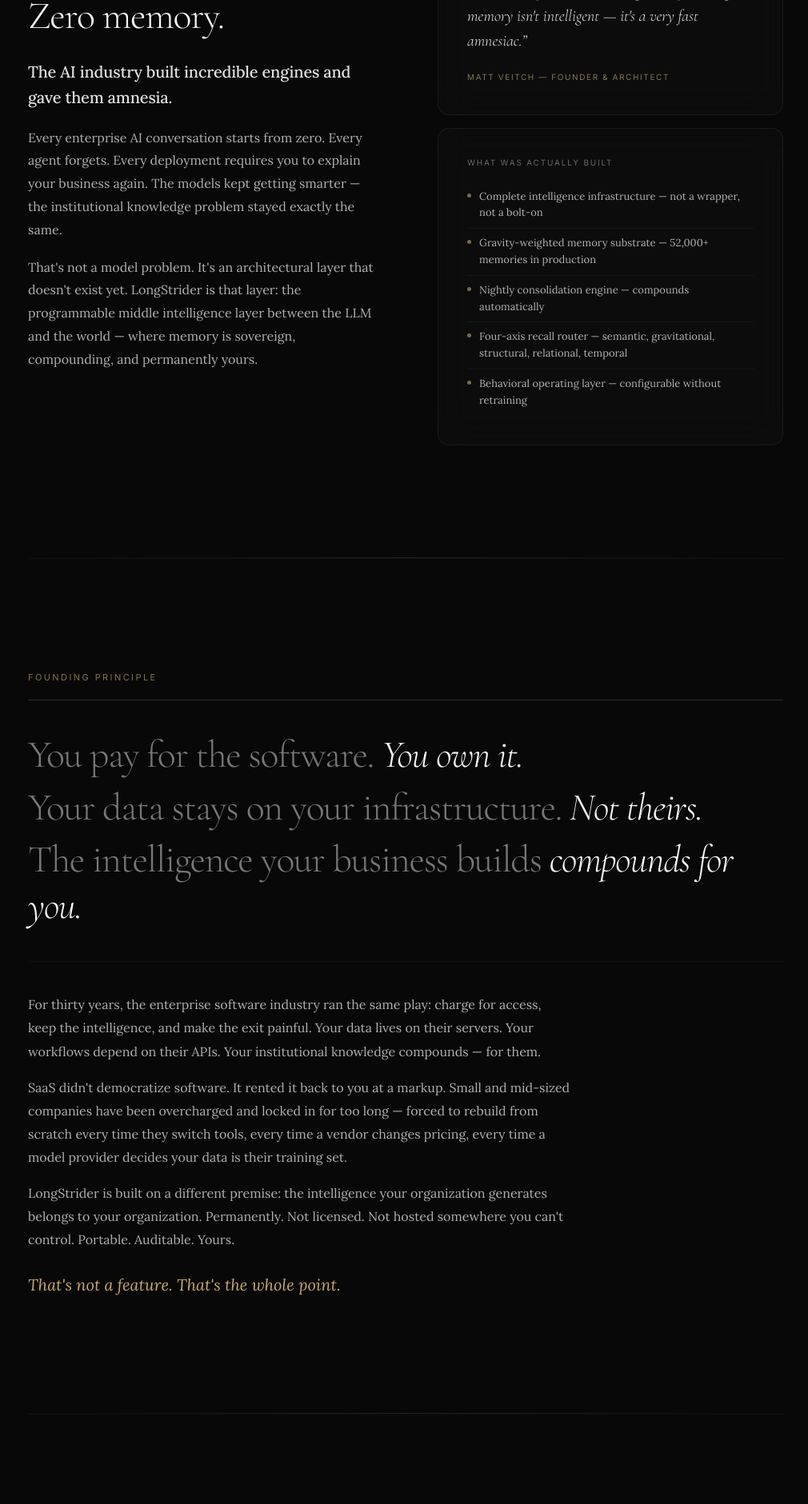
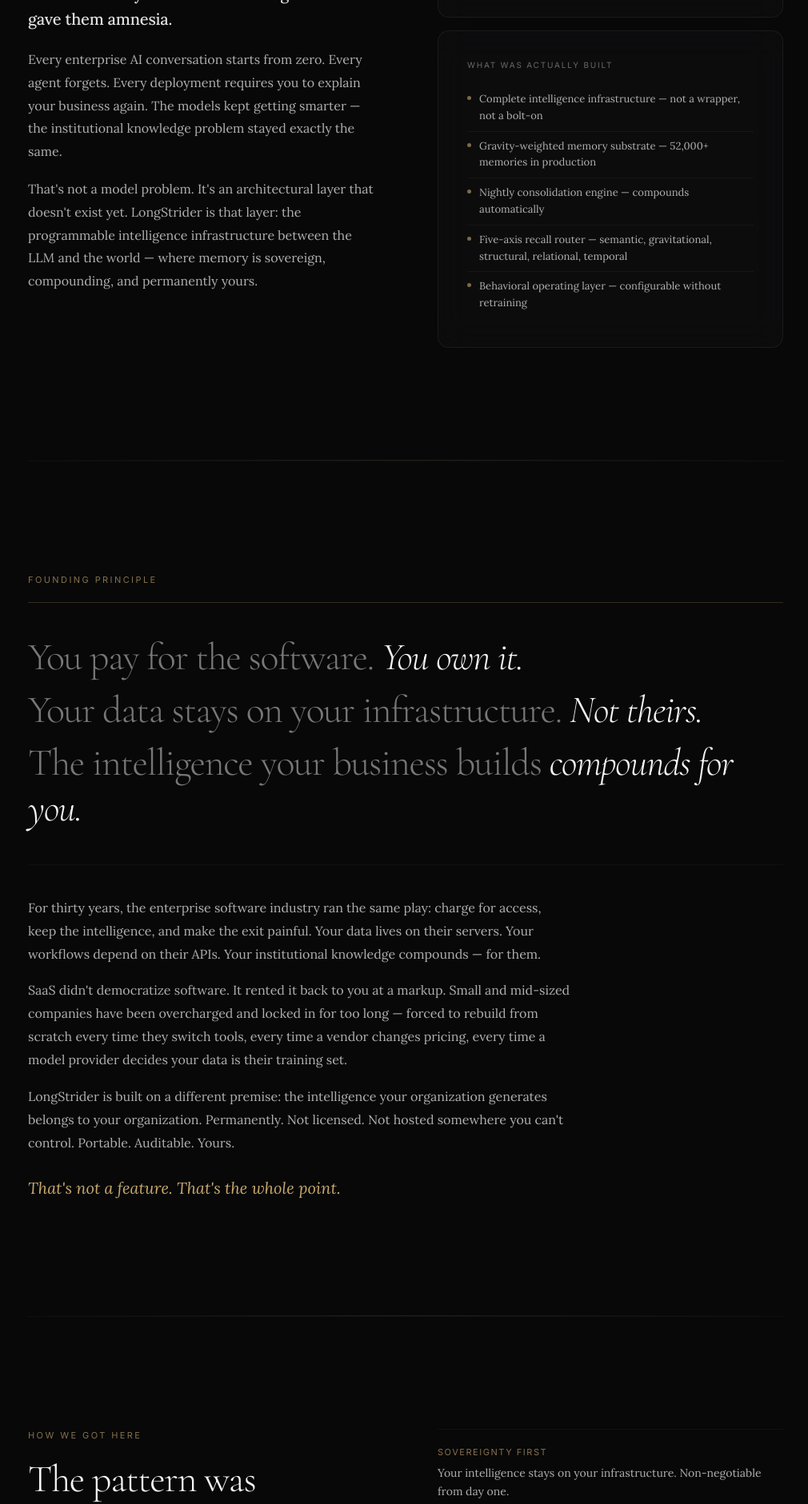
Before and after one commit to veeter2/LS-Main-Website-2026, a Next.js app: page /about in a window 1280 px wide. Shown: the part 880-2761 px from the top of the page at 80% size, without its empty margins (133-1143 px from the left). Built offline with nearby package versions, Linux system fonts and the light colour scheme.

Commit message:
QA About: rewrite as team story — remove solo founder narrative, personal career timeline, self-attributed quote, Austin filler; generic team bios, new How We Got Here section

```diff
--- a/app/about/about.css
+++ b/app/about/about.css
@@ -437,38 +437,137 @@
   flex-shrink: 0;
 }
 
-/* ── Austin section ───────────────────────────────────────────── */
+/* ── Built list (replaces inline styles) ──────────────────────── */
 
-.ab-atx-section {
-  border-top: 1px solid var(--color-border-subtle);
-  padding: 48px 0;
-  display: flex;
-  align-items: center;
-  gap: 48px;
+.ab-built-label {
+  font-family: var(--font-ui);
+  font-size: 10px;
+  letter-spacing: 0.18em;
+  text-transform: uppercase;
+  color: var(--color-text-muted);
+  margin-bottom: 16px;
 }
 
-.ab-atx-mark {
-  font-family: var(--font-display);
-  font-size: clamp(48px, 7vw, 88px);
-  font-weight: 300;
-  letter-spacing: -0.04em;
-  color: rgba(200,169,110,0.10);
-  white-space: nowrap;
-  flex-shrink: 0;
-  line-height: 1;
+.ab-built-row {
+  display: flex;
+  gap: 10px;
+  align-items: flex-start;
+  padding: 8px 0;
 }
 
-.ab-atx-copy {
-  font-family: var(--font-body);
-  font-size: 15px;
-  line-height: 1.78;
-  color: var(--color-text-secondary);
-  max-width: 480px;
+.ab-built-row-border {
+  border-bottom: 1px solid var(--color-border-subtle);
 }
 
-.ab-atx-copy strong {
-  color: var(--color-text-body);
-  font-weight: 500;
+.ab-built-dot {
+  width: 5px;
+  height: 5px;
+  border-radius: 50%;
+  background: var(--color-gold);
+  opacity: 0.6;
+  flex-shrink: 0;
+  margin-top: 6px;
+}
+
+.ab-built-text {
+  font-family: var(--font-body);
+  font-size: 13px;
+  line-height: 1.6;
+  color: var(--color-text-secondary);
+}
+
+/* ── Principles list (How We Got Here section) ────────────────── */
+
+.ab-principles-list {
+  display: flex;
+  flex-direction: column;
+  gap: 0;
+}
+
+.ab-principle-item {
+  padding: 20px 0;
+  border-bottom: 1px solid var(--color-border-subtle);
+}
+
+.ab-principle-item:first-child {
+  border-top: 1px solid var(--color-border-subtle);
+}
+
+.ab-principle-item-label {
+  font-family: var(--font-ui);
+  font-size: 11px;
+  letter-spacing: 0.14em;
+  text-transform: uppercase;
+  color: var(--color-gold-dim);
+  margin-bottom: 6px;
+}
+
+.ab-principle-item-detail {
+  font-family: var(--font-body);
+  font-size: 14px;
+  line-height: 1.65;
+  color: var(--color-text-secondary);
+}
+
+/* ── Team intro / Stack intro ─────────────────────────────────── */
+
+.ab-team-intro,
+.ab-stack-intro {
+  max-width: 560px;
+}
+
+/* ── Identity initials z-index ────────────────────────────────── */
+
+.ab-identity-initials {
+  position: relative;
+  z-index: 1;
+}
+
+/* ── CTA section ──────────────────────────────────────────────── */
+
+.ab-cta-section {
+  text-align: center;
+  padding: var(--section-pad-v) 0 calc(var(--section-pad-v) * 1.5);
+}
+
+.ab-label-center {
+  justify-content: center;
+}
+
+.ab-cta-heading {
+  font-family: var(--font-display);
+  font-size: clamp(24px, 3.5vw, 42px);
+  font-weight: 300;
+  letter-spacing: -0.025em;
+  color: var(--color-text-primary);
+  margin: 0 0 40px;
+  line-height: 1.2;
+}
+
+.ab-cta-gold {
+  color: var(--color-gold);
+}
+
+.ab-cta-btn {
+  display: inline-flex;
+  align-items: center;
+  gap: 10px;
+  font-family: var(--font-body);
+  font-size: 16px;
+  font-style: italic;
+  letter-spacing: 0.04em;
+  color: var(--color-gold);
+  text-decoration: none;
+  padding: 14px 44px;
+  border: 1px solid var(--color-gold-border);
+  border-radius: 100px;
+  background: var(--color-gold-ghost);
+  transition: all 0.35s var(--ease-out);
+}
+
+.ab-cta-btn:hover {
+  background: rgba(200,169,110,0.14);
+  border-color: var(--color-gold-dim);
 }
 
 /* ── Founding Principle ───────────────────────────────────────── */
--- a/app/about/page.tsx
+++ b/app/about/page.tsx
@@ -3,36 +3,6 @@
 import './about.css';
 import Link from 'next/link';
 import { useEffect, useCallback, useRef } from 'react';
-
-// ── Frontier stops — honest, in order ────────────────────────────
-
-const FRONTIER = [
-  {
-    company: 'Mall.com',
-    role: 'Early internet pioneer',
-    detail: 'First stop in a career-long pattern: see the structural problem before the market does.',
-  },
-  {
-    company: 'Snapwire',
-    role: 'Founder',
-    detail: 'Built it. Sold it to ARGUS. Proved the pattern works.',
-  },
-  {
-    company: 'Hypergiant',
-    role: 'Senior Leadership',
-    detail: 'Enterprise AI at scale. Watched the memory problem up close.',
-  },
-  {
-    company: 'Growth Acceleration Partners',
-    role: 'Sr. Director of Technology',
-    detail: 'Still here. The funding runway that made LongStrider possible.',
-  },
-  {
-    company: 'LongStrider Systems',
-    role: 'Founder & Architect',
-    detail: '18 months. Solo build. Every line of architecture, every design decision.',
-  },
-];
 
 // ── Team ─────────────────────────────────────────────────────────
 
@@ -42,25 +12,35 @@ const TEAM = [
     name: 'Matt Veitch',
     title: 'Founder & Architect',
     identity: 'gold' as const,
-    bio: '30-year technology veteran. Serial founder. Built LongStrider solo — every edge function, every table, every design decision. He and an AI. 18 months.',
+    bio: 'Thirty years in technology across enterprise software, AI infrastructure, and two previous companies. Drives architecture and product direction.',
   },
   {
     initials: 'MB',
     name: 'Marc Boudria',
     title: 'Co-Founder, Enterprise Strategy',
     identity: 'purple' as const,
-    bio: 'Enterprise AI expert. Brought the sovereignty framing, named the Kernel, made the introductions that opened enterprise doors. Decades of domain depth.',
+    bio: 'Enterprise AI strategy and go-to-market. Brings decades of domain depth and the relationships that open enterprise doors.',
   },
   {
     initials: 'IB',
     name: 'Isabella Buzziard',
     title: 'Co-Founder, Revenue Operations',
     identity: 'neutral' as const,
-    bio: 'The operational backbone. Revenue architecture, partner relationships, and the person who kept the mission grounded every step of the way.',
+    bio: 'Revenue architecture, partner relationships, and the operational backbone that keeps the mission grounded and moving.',
   },
 ];
 
-// ── Tech stack / partners ─────────────────────────────────────────
+// ── What was built ────────────────────────────────────────────────
+
+const BUILT = [
+  'Complete intelligence infrastructure — not a wrapper, not a bolt-on',
+  'Gravity-weighted memory substrate — 52,000+ memories in production',
+  'Nightly consolidation engine — compounds automatically',
+  'Five-axis recall router — semantic, gravitational, structural, relational, temporal',
+  'Behavioral operating layer — configurable without retraining',
+];
+
+// ── Tech stack ────────────────────────────────────────────────────
 
 const STACK = [
   'Supabase',
@@ -111,19 +91,13 @@ export default function AboutPage() {
             About LongStrider
           </div>
           <h1 className="ab-hero-h1" data-reveal data-delay="1">
-            Built by a founder who got tired of watching
-            {' '}<em>AI forget everything.</em>
+            We built this because{' '}
+            <em>the problem needed solving.</em>
           </h1>
           <p className="ab-hero-lead" data-reveal data-delay="2">
-            Thirty years in tech. Five companies. One pattern: find the structural
-            problem nobody&apos;s solving at the right layer, and build the fix.
-            LongStrider is that pattern applied to the most fundamental unsolved
-            problem in AI.
+            Three people. A clear structural gap in how AI handles institutional
+            knowledge. Eighteen months of building the layer that didn&apos;t exist.
           </p>
-          <div className="ab-atx-badge" data-reveal data-delay="3">
-            <span className="ab-atx-dot" />
-            Built in Austin, Texas
-          </div>
         </div>
 
         <hr className="ab-divider" />
@@ -147,39 +121,24 @@ export default function AboutPage() {
               </p>
               <p className="ab-body" data-reveal data-delay="2">
                 That&apos;s not a model problem. It&apos;s an architectural layer that
-                doesn&apos;t exist yet. LongStrider is that layer: the programmable middle
-                intelligence layer between the LLM and the world — where memory is
-                sovereign, compounding, and permanently yours.
+                doesn&apos;t exist yet. LongStrider is that layer: the programmable
+                intelligence infrastructure between the LLM and the world — where memory
+                is sovereign, compounding, and permanently yours.
               </p>
             </div>
             <div data-reveal data-delay="2">
               <div className="ab-callout">
                 <p className="ab-callout-quote">
-                  &ldquo;AI without persistent, sovereign, compounding memory isn&apos;t
-                  intelligent — it&apos;s a very fast amnesiac.&rdquo;
+                  &ldquo;AI without persistent, sovereign, compounding memory
+                  isn&apos;t intelligent — it&apos;s a very fast amnesiac.&rdquo;
                 </p>
-                <span className="ab-callout-attr">Matt Veitch — Founder & Architect</span>
               </div>
               <div className="ab-callout" style={{ marginTop: '16px' }}>
-                <p style={{ fontFamily: 'var(--font-ui)', fontSize: '10px', letterSpacing: '0.18em', textTransform: 'uppercase', color: 'var(--color-text-muted)', marginBottom: '16px' }}>
-                  What was actually built
-                </p>
-                {[
-                  'Complete intelligence infrastructure — not a wrapper, not a bolt-on',
-                  'Gravity-weighted memory substrate — 52,000+ memories in production',
-                  'Nightly consolidation engine — compounds automatically',
-                  'Four-axis recall router — semantic, gravitational, structural, relational, temporal',
-                  'Behavioral operating layer — configurable without retraining',
-                ].map((item, i) => (
-                  <div key={i} style={{
-                    display: 'flex', gap: '10px', alignItems: 'flex-start',
-                    padding: '8px 0',
-                    borderBottom: i < 4 ? '1px solid var(--color-border-subtle)' : 'none',
-                  }}>
-                    <div style={{ width: '5px', height: '5px', borderRadius: '50%', background: 'var(--color-gold)', opacity: 0.6, flexShrink: 0, marginTop: '6px' }} />
-                    <span style={{ fontFamily: 'var(--font-body)', fontSize: '13px', lineHeight: 1.6, color: 'var(--color-text-secondary)' }}>
-                      {item}
-                    </span>
+                <p className="ab-built-label">What was actually built</p>
+                {BUILT.map((item, i) => (
+                  <div key={i} className={`ab-built-row${i < BUILT.length - 1 ? ' ab-built-row-border' : ''}`}>
+                    <div className="ab-built-dot" />
+                    <span className="ab-built-text">{item}</span>
                   </div>
                 ))}
               </div>
@@ -236,35 +195,43 @@ export default function AboutPage() {
 
         <hr className="ab-divider" />
 
-        {/* ══ THE FRONTIER PATTERN ═══════════════════════════════════ */}
+        {/* ══ HOW WE GOT HERE ════════════════════════════════════════ */}
         <section className="ab-section">
           <div className="ab-grid">
             <div>
-              <span className="ab-label" data-reveal>The Founder</span>
+              <span className="ab-label" data-reveal>How We Got Here</span>
               <h2 className="ab-h2" data-reveal data-delay="1">
-                Thirty years.<br />The same pattern.
+                The pattern was<br />always the same.
               </h2>
               <p className="ab-body" data-reveal data-delay="2">
-                Every stop in a 30-year career was the same thing: find the structural
-                problem nobody&apos;s solving at the right layer. Build the fix. Get it
-                to market. LongStrider is that pattern applied to the most fundamental
-                unsolved problem in AI right now.
+                Across enterprise software, AI deployments, and two previous companies,
+                the same problem kept surfacing: organizations building on AI platforms
+                were generating institutional intelligence that didn&apos;t belong to them.
+                Every conversation trained the vendor. Every insight fed the platform.
+                The customer got a bill.
               </p>
               <p className="ab-body" data-reveal data-delay="2">
-                Marc Boudria brought the sovereignty framing at a critical moment —
-                the idea that your institutional knowledge should be portable, private, and
-                permanent regardless of which model handles the voice. That sharpened
-                the architecture when it needed sharpening.
+                LongStrider started with a clear premise — sovereignty first — and was
+                built from the ground up to deliver it. The sovereignty framing, the
+                architecture decisions, the go-to-market approach: every piece shaped
+                by the founding team working the problem from different angles.
+              </p>
+              <p className="ab-body" data-reveal data-delay="2">
+                Eighteen months. A small team. A production system with 52,000+
+                memories and a real behavioral engine. Built lean on purpose.
               </p>
             </div>
             <div data-reveal data-delay="2">
-              <div className="ab-frontier">
-                {FRONTIER.map((stop, i) => (
-                  <div key={i} className="ab-frontier-stop">
-                    <div className="ab-frontier-dot" />
-                    <div className="ab-frontier-company">{stop.company}</div>
-                    <div className="ab-frontier-role">{stop.role}</div>
-                    <div className="ab-frontier-detail">{stop.detail}</div>
+              <div className="ab-principles-list">
+                {[
+                  { label: 'Sovereignty first', detail: 'Your intelligence stays on your infrastructure. Non-negotiable from day one.' },
+                  { label: 'No wrappers', detail: 'Purpose-built architecture. Not an API layer over someone else\'s platform.' },
+                  { label: 'Compounding by design', detail: 'The system gets more valuable over time. That\'s the architecture, not the pitch.' },
+                  { label: 'Replaceable components', detail: 'Run OpenAI today, switch to Ollama tomorrow. The memory layer stays put.' },
+                ].map((p, i) => (
+                  <div key={i} className="ab-principle-item">
+                    <div className="ab-principle-item-label">{p.label}</div>
+                    <div className="ab-principle-item-detail">{p.detail}</div>
                   </div>
                 ))}
               </div>
@@ -280,7 +247,7 @@ export default function AboutPage() {
           <h2 className="ab-h2" data-reveal data-delay="1">
             Small. On purpose.
           </h2>
-          <p className="ab-body" style={{ maxWidth: '560px' }} data-reveal data-delay="2">
+          <p className="ab-body ab-team-intro" data-reveal data-delay="2">
             LongStrider was built lean and will grow lean. The people in this room
             have been here from the beginning — no titles inflated for optics.
           </p>
@@ -288,7 +255,7 @@ export default function AboutPage() {
             {TEAM.map((member) => (
               <div key={member.name} className="ab-team-card">
                 <div className={`ab-identity ab-identity-${member.identity}`}>
-                  <span style={{ position: 'relative', zIndex: 1 }}>{member.initials}</span>
+                  <span className="ab-identity-initials">{member.initials}</span>
                 </div>
                 <h3 className="ab-team-name">{member.name}</h3>
                 <span className="ab-team-title">{member.title}</span>
@@ -306,7 +273,7 @@ export default function AboutPage() {
           <h2 className="ab-h2" data-reveal data-delay="1">
             Production-grade stack.<br />No proprietary lock-in.
           </h2>
-          <p className="ab-body" style={{ maxWidth: '520px' }} data-reveal data-delay="2">
+          <p className="ab-body ab-stack-intro" data-reveal data-delay="2">
             Every component is replaceable. That&apos;s the architecture — not a pitch.
             Run on OpenAI today, switch to Ollama tomorrow. The intelligence layer stays
             exactly where you left it.
@@ -321,48 +288,17 @@ export default function AboutPage() {
           </div>
         </section>
 
-        {/* ══ AUSTIN ═════════════════════════════════════════════════ */}
-        <div className="ab-atx-section" data-reveal>
-          <div className="ab-atx-mark">ATX</div>
-          <p className="ab-atx-copy">
-            <strong>Austin is the tech hub of the United States right now.</strong> The people
-            who live here know it. The people who don&apos;t are catching up. LongStrider
-            was conceived, architected, and built here — in a city that builds
-            things without asking permission from the coasts.
-          </p>
-        </div>
-
         {/* ══ CTA ════════════════════════════════════════════════════ */}
-        <section className="ab-section" style={{ textAlign: 'center', paddingBottom: 'calc(var(--section-pad-v) * 1.5)' }}>
+        <section className="ab-cta-section">
           <div data-reveal>
-            <span className="ab-label" style={{ justifyContent: 'center' }}>Ready to build?</span>
-            <p style={{
-              fontFamily: 'var(--font-display)',
-              fontSize: 'clamp(24px, 3.5vw, 42px)',
-              fontWeight: 300,
-              letterSpacing: '-0.025em',
-              color: 'var(--color-text-primary)',
-              margin: '0 0 40px',
-              lineHeight: 1.2,
-            }}>
+            <span className="ab-label ab-label-center">Ready to build?</span>
+            <p className="ab-cta-heading">
               Memory Sovereignty.<br />
-              <span style={{ color: 'var(--color-gold)' }}>Now available as infrastructure.</span>
+              <span className="ab-cta-gold">Now available as infrastructure.</span>
             </p>
           </div>
           <div data-reveal data-delay="1">
-            <Link href="/pilot" style={{
-              display: 'inline-flex', alignItems: 'center', gap: '10px',
-              fontFamily: 'var(--font-body)',
-              fontSize: '16px', fontStyle: 'italic',
-              letterSpacing: '0.04em',
-              color: 'var(--color-gold)',
-              textDecoration: 'none',
-              padding: '14px 44px',
-              border: '1px solid var(--color-gold-border)',
-              borderRadius: '100px',
-              background: 'var(--color-gold-ghost)',
-              transition: 'all 0.35s var(--ease-out)',
-            }}>
+            <Link href="/pilot" className="ab-cta-btn">
               Start a Pilot →
             </Link>
           </div>
```
